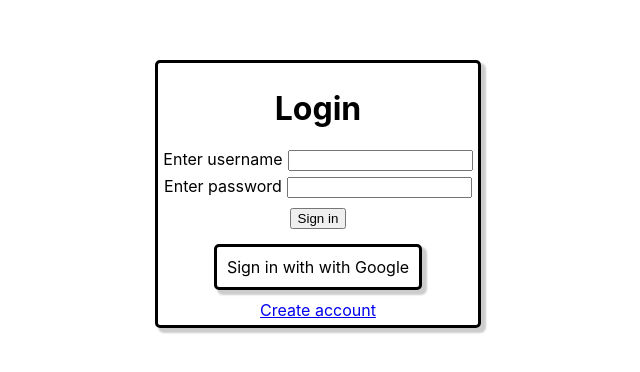
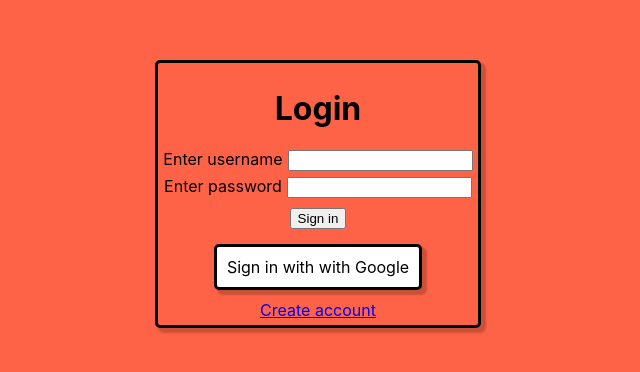
Before and after one commit to elGrogz/billable-hours-timer, a React (Create React App) app: page / in a window 1280 px wide. Shown: the part 206-578 px from the top of the page, without its empty margins (322-962 px from the left). Built offline with nearby package versions, Linux system fonts and the light colour scheme; no server answers.

Commit message:
shite background colour

```diff
--- a/src/App.tsx
+++ b/src/App.tsx
@@ -8,6 +8,11 @@
 
 const App = () => {
   return (
+    <div
+      style={{
+        backgroundColor: "tomato",
+      }}
+    >
       <UserAuthContextProvider>
         <Routes>
           <Route path="/" element={<LoginComponent />} />
@@ -22,6 +27,7 @@
           />
         </Routes>
       </UserAuthContextProvider>
+    </div>
   );
 };
 
```
Lines whose indentation alone changed are shown as unchanged.
